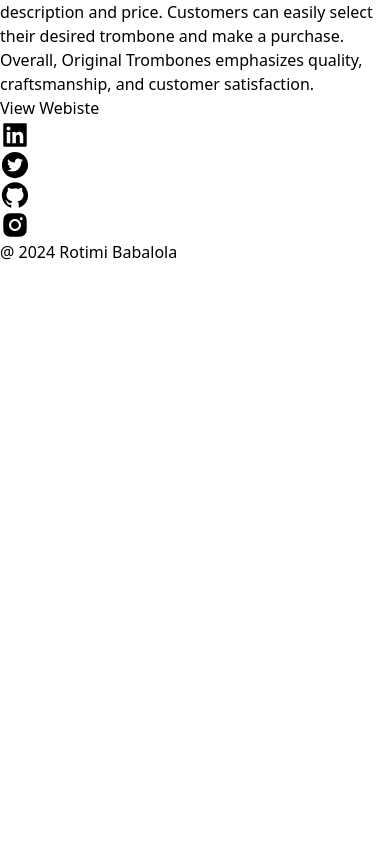
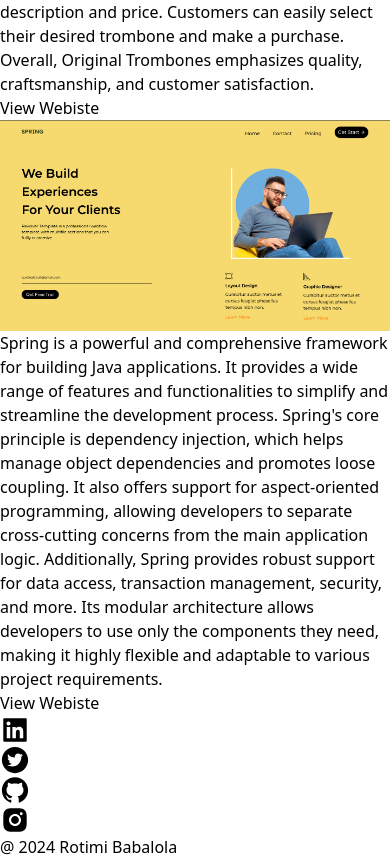
Before and after one commit to justbabss/devbabs, a React (Vite) app: page / in a window 390 px wide. Shown: the part 6722-7581 px from the top of the page. Before the commit the page ends 6986 px from the top, so only its background shows below. Built offline with nearby package versions, Linux system fonts and the light colour scheme.

Commit message:
new work

```diff
--- a/src/works.tsx
+++ b/src/works.tsx
@@ -5,6 +5,7 @@ import Geekops from './assets/images/Geekops.png';
 import Growthclub from './assets/images/Growthclub.png';
 import Movibox from './assets/images/Moviebox.png';
 import Trombone from './assets/images/Trombones.png'
+import spring from './assets/images/Spring.png'
 
 export default function Works() {
     const [showMhi, setShowMhi] = useState(false);
@@ -12,11 +13,13 @@ export default function Works() {
     const [showGrowthclub, setShowGrowthclub] = useState(false);
     const [showMovibox, setShowMovibox] = useState(false);
     const [showTrombone, setShowTrombone] = useState(false);
+    const [showSpring, setShowSpring] = useState(false);
     const mainRefMhi = useRef(null);
     const mainRefGeekops = useRef(null);
     const mainRefGrowthclub = useRef(null);
     const mainRefMovibox = useRef(null);
     const mainRefTrombone = useRef(null);
+    const mainRefSpring = useRef(null);
 
     useEffect(() => {
         const observerMhi = new IntersectionObserver((entries) => {
@@ -79,12 +82,26 @@ export default function Works() {
             observerTrombone.observe(mainRefTrombone.current);
         }
 
+        const observerSpring = new IntersectionObserver((entries) => {
+            entries.forEach((entry) => {
+                if (entry.isIntersecting) {
+                    setShowSpring(true);
+                    observerSpring.unobserve(entry.target);
+                }
+            });
+        });
+        if (mainRefSpring.current) {
+            observerSpring.observe(mainRefSpring.current);
+        }
+
+
         return () => {
             observerMhi.disconnect();
             observerGeekops.disconnect();
             observerGrowthclub.disconnect();
             observerMovibox.disconnect();
             observerTrombone.disconnect();
+            observerSpring.disconnect();
 
         };
     }, []);
@@ -228,6 +245,31 @@ export default function Works() {
                         )}
                     </p>
                 </div>
+
+                <div className=" flex flex-col justify-between md:mt-16 mt-10 gap-7 md:flex-row">
+                    <img
+                        ref={mainRefSpring}
+                        className={`transition-transform duration-[2s] transform w-[38rem] ${showSpring ? '-translate-x-0' : '-translate-x-full'
+                            }`}
+                        src={spring}
+                        alt=""
+                    />
+                    <p
+                        className={`transition-transform duration-[2s] transform text-start md:ml-6 font-light md:text-[1.2rem] ${
+                            showSpring ? 'translate-x-0' : 'translate-x-full'
+                            }`}
+                    >
+                        {showSpring && (
+                            <>
+                            Spring is a powerful and comprehensive framework for building Java applications. It provides a wide range of features and functionalities to simplify and streamline the development process. Spring's core principle is dependency injection, which helps manage object dependencies and promotes loose coupling. It also offers support for aspect-oriented programming, allowing developers to separate cross-cutting concerns from the main application logic. Additionally, Spring provides robust support for data access, transaction management, security, and more. Its modular architecture allows developers to use only the components they need, making it highly flexible and adaptable to various project requirements.
+
+                                <div className=" flex justify-start gap-24 mt-5">
+                                    <a href="https://springdev.vercel.app" target='_blank'><button className=" border-2 border-[#71797E] p-2">View Webiste</button></a>
+                                </div>
+                            </>
+                        )}
+                    </p>
+                </div>
             </div>
 
             <div className='w-full flex flex-col justify-center mt-[4rem] sm:mt-[4rem] md:mt-[7rem] items-center h-[0rem] mb-[3rem]'>
```
Also changed, not shown: src/assets/images/Spring.png (added).
